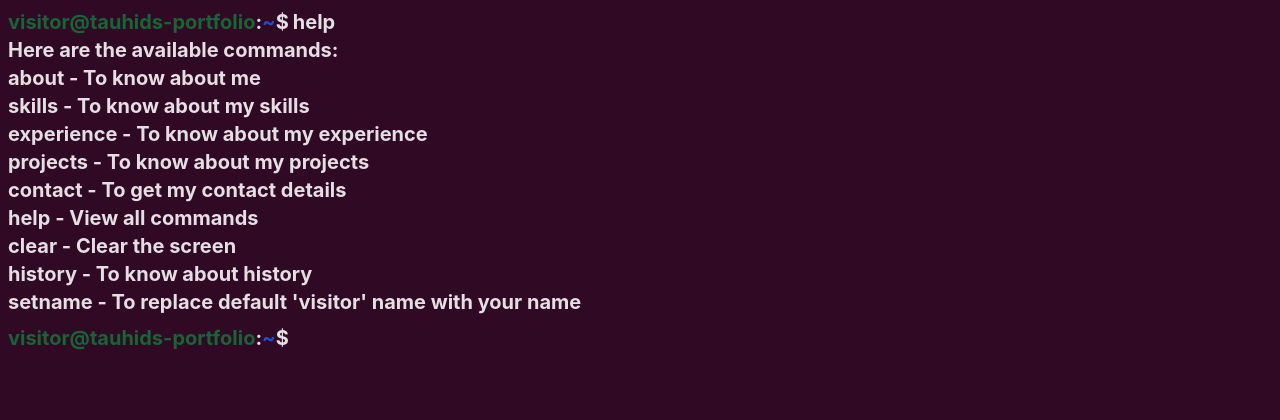
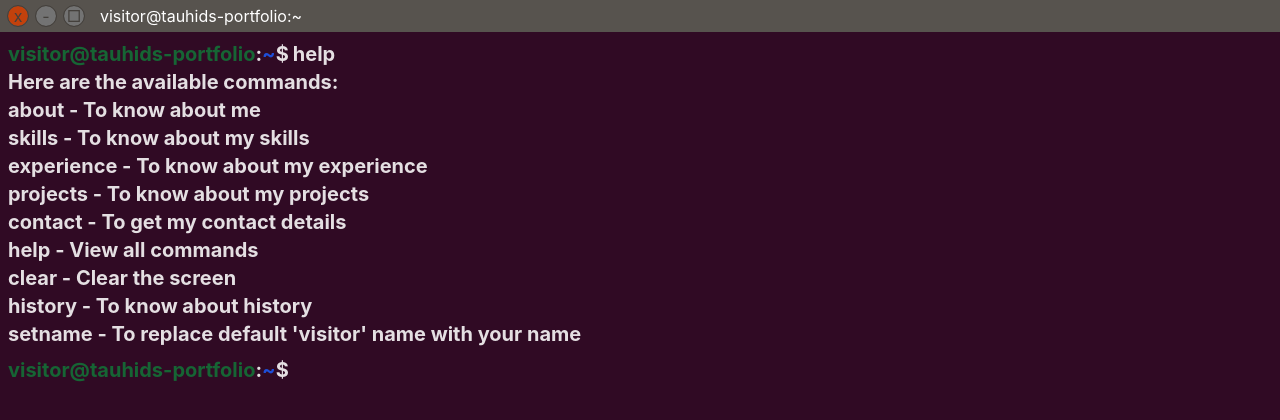
Before and after one commit to thtauhid/terminal-portfolio, a React (Vite) app: page / in a window 1280 px wide. Shown: the top 420 px of the page. Built offline with nearby package versions, Linux system fonts and the light colour scheme; what queue-typescript would draw is missing.

Commit message:
add a window title bar #23

```diff
--- /dev/null
+++ b/src/components/WindowTitleBar.tsx
@@ -0,0 +1,25 @@
+import { username, hostname, path } from "../../constants";
+
+const WindowTitleBar = (props: { customUserName: string }) => {
+  return (
+    <div className="flex flex-row bg-stone-600 w-screen px-2 text-stone-700 gap-4 py-1 items-center">
+      <span className="flex flex-row gap-2">
+        <div className="outline outline-1 outline-stone-700 rounded-full flex justify-center items-center bg-orange-700 h-5 w-5 ">
+          &#120;
+        </div>
+        <div className="outline outline-1 outline-stone-700 rounded-full flex justify-center items-center bg-neutral-500 h-5 w-5 ">
+          &#45;
+        </div>
+        <div className="outline outline-1 outline-stone-700 rounded-full flex justify-center items-center bg-neutral-500 h-5 w-5 ">
+          &#9633;
+        </div>
+      </span>
+      <span className="text-white">
+        {props.customUserName == "" ? username : props.customUserName}@
+        {hostname}:{path}
+      </span>
+    </div>
+  );
+};
+
+export default WindowTitleBar;
--- a/src/pages/Homepage.tsx
+++ b/src/pages/Homepage.tsx
@@ -5,6 +5,7 @@ import info from "../../data.json";
 const options = info.options.map((option) => option.label);
 import { Queue } from "queue-typescript";
 import PromptBar from "../components/PromptBar";
+import WindowTitleBar from "../components/WindowTitleBar";
 
 const historyCommand = new Queue<string>();
 let count = 1;
@@ -185,6 +186,8 @@ function Homepage() {
   }, []);
 
   return (
+    <>
+      <WindowTitleBar customUserName={customUserName} />
       <div className="font-bold text-xl p-2">
         {
           /* History */
@@ -215,6 +218,7 @@ function Homepage() {
           </span>
         </div>
       </div>
+    </>
   );
 }
 
```
Lines whose indentation alone changed are shown as unchanged.
